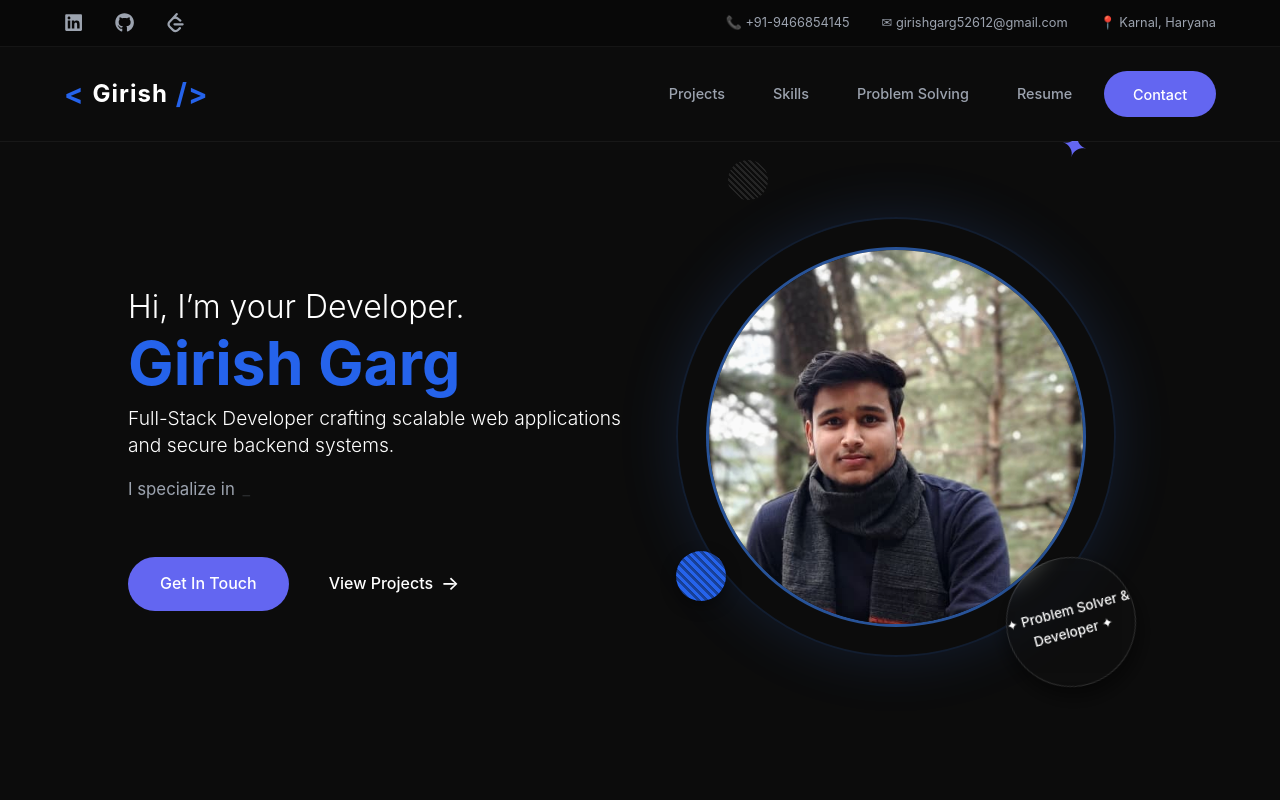
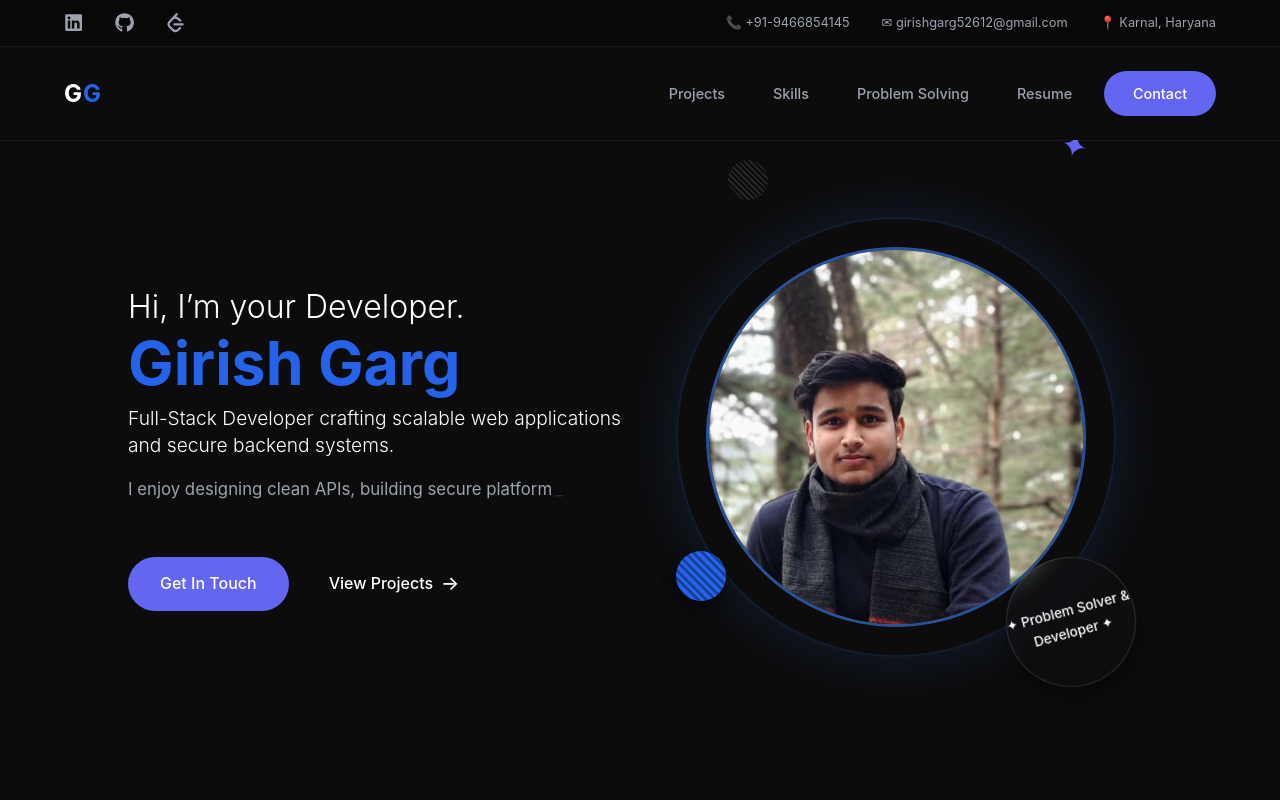
Before and after one commit to girishgarg12/Portfolio, a React (Vite) app in the folder frontend/: page / in a window 1280 px wide. Shown: the top 800 px of the page. Built offline with nearby package versions, Linux system fonts and the light colour scheme.

Commit message:
Typing Effect modified

```diff
--- a/frontend/package.json
+++ b/frontend/package.json
@@ -13,7 +13,9 @@
     "react": "^18.3.1",
     "react-dom": "^18.3.1",
     "react-icons": "^5.5.0",
-    "react-simple-typewriter": "^5.0.1"
+    "react-simple-typewriter": "^5.0.1",
+    "server": "^1.0.42",
+    "typescript": "^5.9.3"
   },
   "devDependencies": {
     "@eslint/js": "^9.13.0",
--- a/frontend/src/components/Header.css
+++ b/frontend/src/components/Header.css
@@ -61,7 +61,6 @@
   color: var(--text-primary);
   display: flex;
   align-items: center;
-  gap: 0.5rem;
   letter-spacing: 1px;
 }
 
--- a/frontend/src/components/Header.jsx
+++ b/frontend/src/components/Header.jsx
@@ -23,7 +23,7 @@ const Header = () => {
             {/* Main navigation */}
             <nav className="main-nav">
                 <div className="logo">
-                    <span className="logo-icon">{'<'}</span>Girish<span className="logo-icon">{' />'}</span>
+                    <span>G</span><span style={{ color: 'var(--primary-color)' }}>G</span>
                 </div>
 
                 <ul className="nav-list">
--- a/frontend/src/components/Hero.jsx
+++ b/frontend/src/components/Hero.jsx
@@ -28,7 +28,7 @@ const Hero = () => {
                         cursor
                         cursorStyle='_'
                         typeSpeed={25}
-                        deleteSpeed={15}
+                        deleteSpeed={1}
                         delaySpeed={2500}
                     />
                 </p>
```
Also changed, not shown: 1 other file (tests, documents, lock files or other folders).
